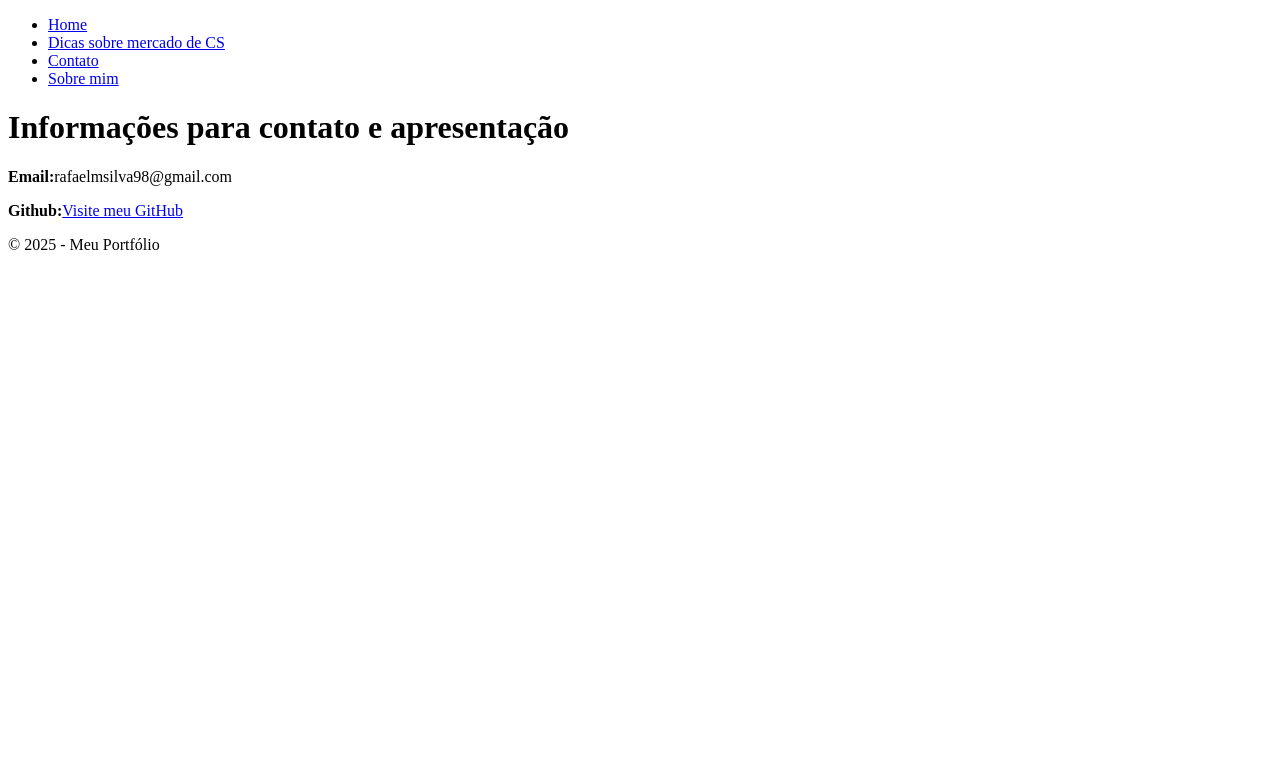
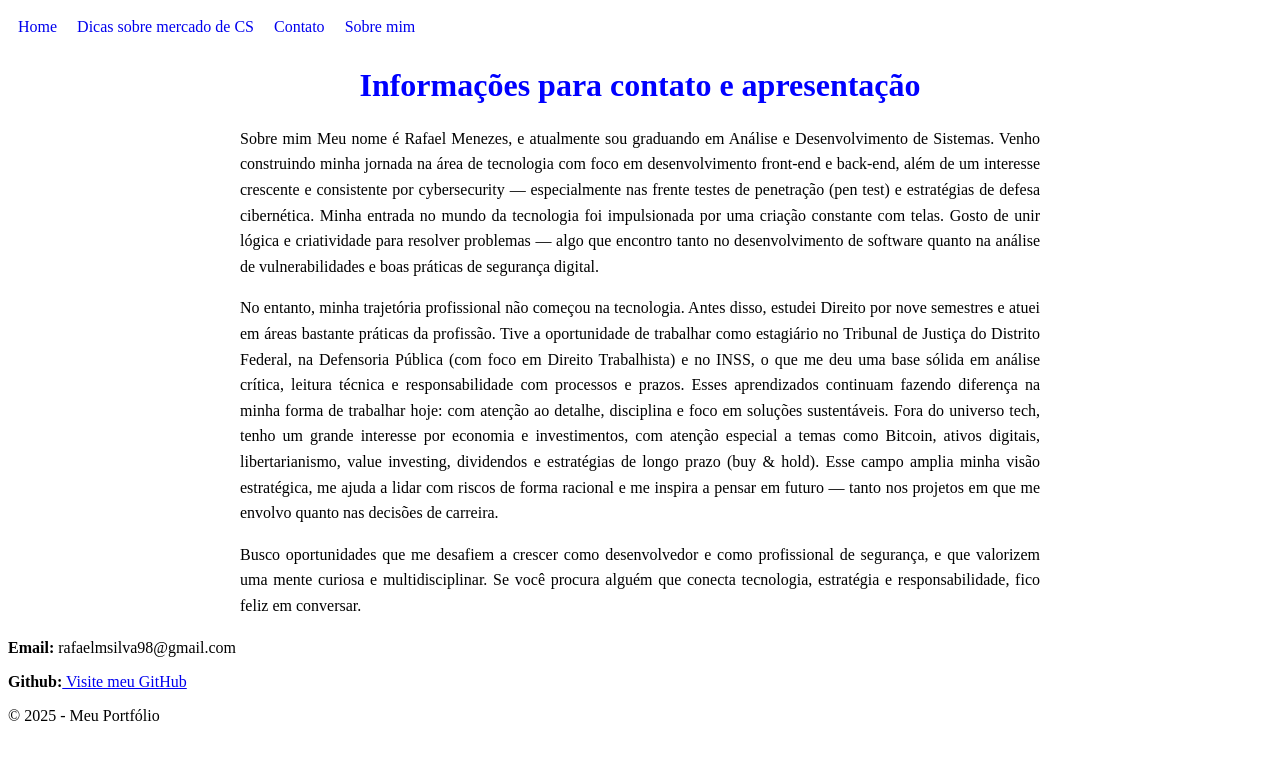
Before and after one commit to haoasakura98/Basics-of-HTML, a plain HTML site: page sobre.html in a window 1280 px wide. Drawn offline with Linux system fonts and the light colour scheme.

Commit message:
Update sobre.html

```diff
--- a/sobre.html
+++ b/sobre.html
@@ -3,12 +3,46 @@
 
 <head>
 	<title>Aprendendo HTML</title>
+
+	<link rel="stylesheet" href="estilos.css">
+
+	<style>
+
+		h1, h2, h3, h4, h5, h6{
+			color:blue;
+			text-align:center;
+		}
+
+		#menu-principal ul{
+			display:flex;
+			list-style-type: none;
+			margin:0px;
+			padding:0px;
+		}
+
+		#menu-principal li{
+			margin:10px;
+		}
+
+		#menu-principal a{
+			text-decoration:none;
+		}
+
+		.texto-apresentacao{
+				max-width: 800px;
+				margin: 0 auto 20px auto;
+				line-height: 1.6;
+				text-align: justify;
+				font-size: 16px;
+		}
+
+	</style>
 </head>
 
 <body>
 
 <header>
-	<nav>
+	<nav id="menu-principal">
 
 		<ul>
 			<li><a href="index.html">Home</a></li>
@@ -22,8 +56,21 @@
 
 <main>
 	<h1>Informações para contato e apresentação</h1>
-	<p><b>Email:</b>rafaelmsilva98@gmail.com</p>
-	<p><b>Github:</b><a href="https://github.com/haoasakura98">Visite meu GitHub</a></p>
+
+	<div class="texto-apresentacao">
+	<p>Sobre mim
+	Meu nome é Rafael Menezes, e atualmente sou graduando em Análise e Desenvolvimento de Sistemas. Venho construindo minha jornada na área de tecnologia com foco em desenvolvimento front-end e back-end, além de um interesse crescente e consistente por cybersecurity — especialmente nas frente testes de penetração (pen test) e estratégias de defesa cibernética.
+
+	Minha entrada no mundo da tecnologia foi impulsionada por uma criação constante com telas. Gosto de unir lógica e criatividade para resolver problemas — algo que encontro tanto no desenvolvimento de software quanto na análise de vulnerabilidades e boas práticas de segurança digital.</p>
+
+	<p>No entanto, minha trajetória profissional não começou na tecnologia. Antes disso, estudei Direito por nove semestres e atuei em áreas bastante práticas da profissão. Tive a oportunidade de trabalhar como estagiário no Tribunal de Justiça do Distrito Federal, na Defensoria Pública (com foco em Direito Trabalhista) e no INSS, o que me deu uma base sólida em análise crítica, leitura técnica e responsabilidade com processos e prazos. Esses aprendizados continuam fazendo diferença na minha forma de trabalhar hoje: com atenção ao detalhe, disciplina e foco em soluções sustentáveis.
+
+	Fora do universo tech, tenho um grande interesse por economia e investimentos, com atenção especial a temas como Bitcoin, ativos digitais, libertarianismo, value investing, dividendos e estratégias de longo prazo (buy & hold). Esse campo amplia minha visão estratégica, me ajuda a lidar com riscos de forma racional e me inspira a pensar em futuro — tanto nos projetos em que me envolvo quanto nas decisões de carreira.</p>
+
+	<p>Busco oportunidades que me desafiem a crescer como desenvolvedor e como profissional de segurança, e que valorizem uma mente curiosa e multidisciplinar. Se você procura alguém que conecta tecnologia, estratégia e responsabilidade, fico feliz em conversar.</p>
+	</div>
+	<p><b>Email:</b> rafaelmsilva98@gmail.com</p>
+	<p><b>Github:</b><a href="https://github.com/haoasakura98"> Visite meu GitHub</a></p>
 </main>
 
 </body>
```
